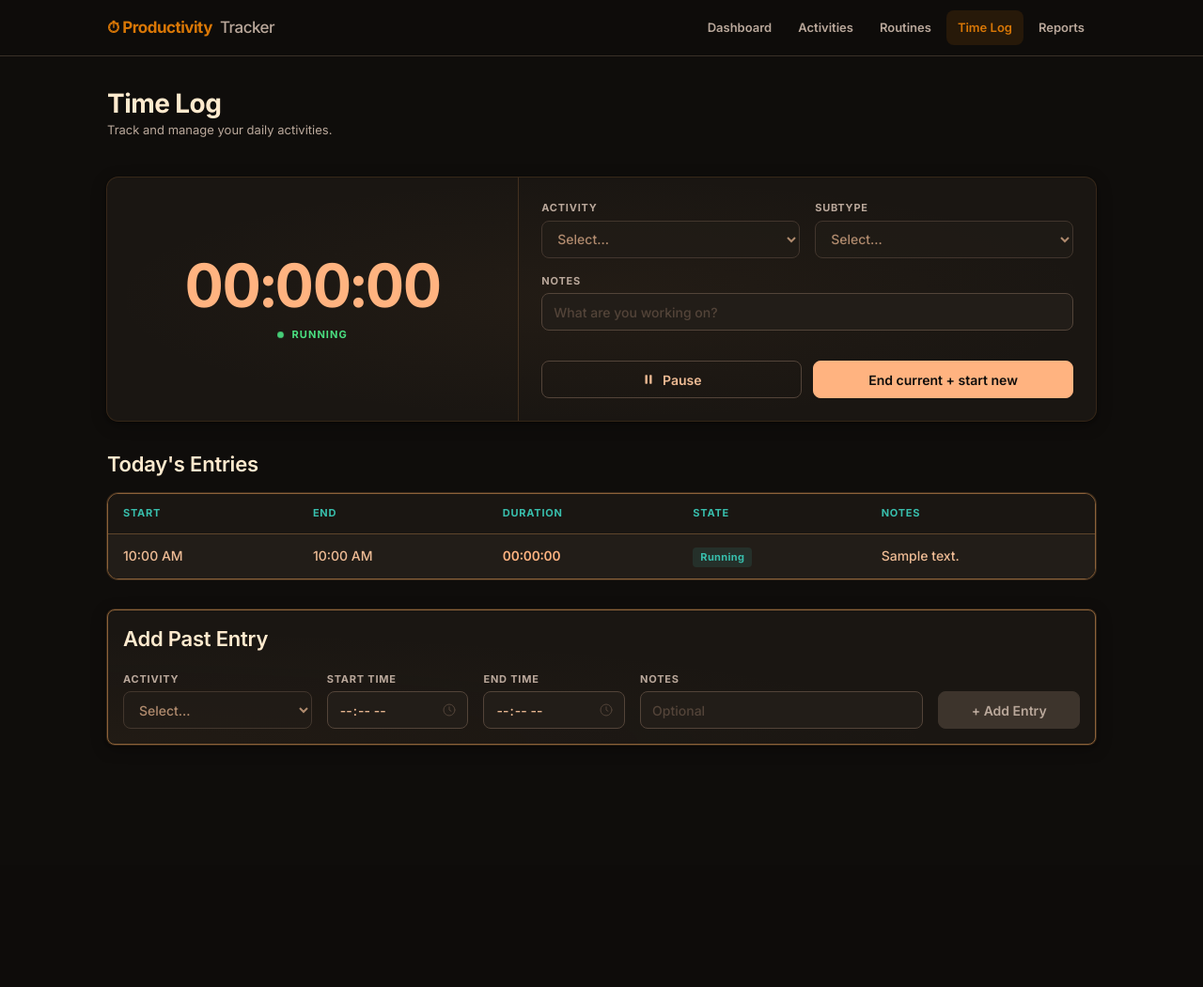
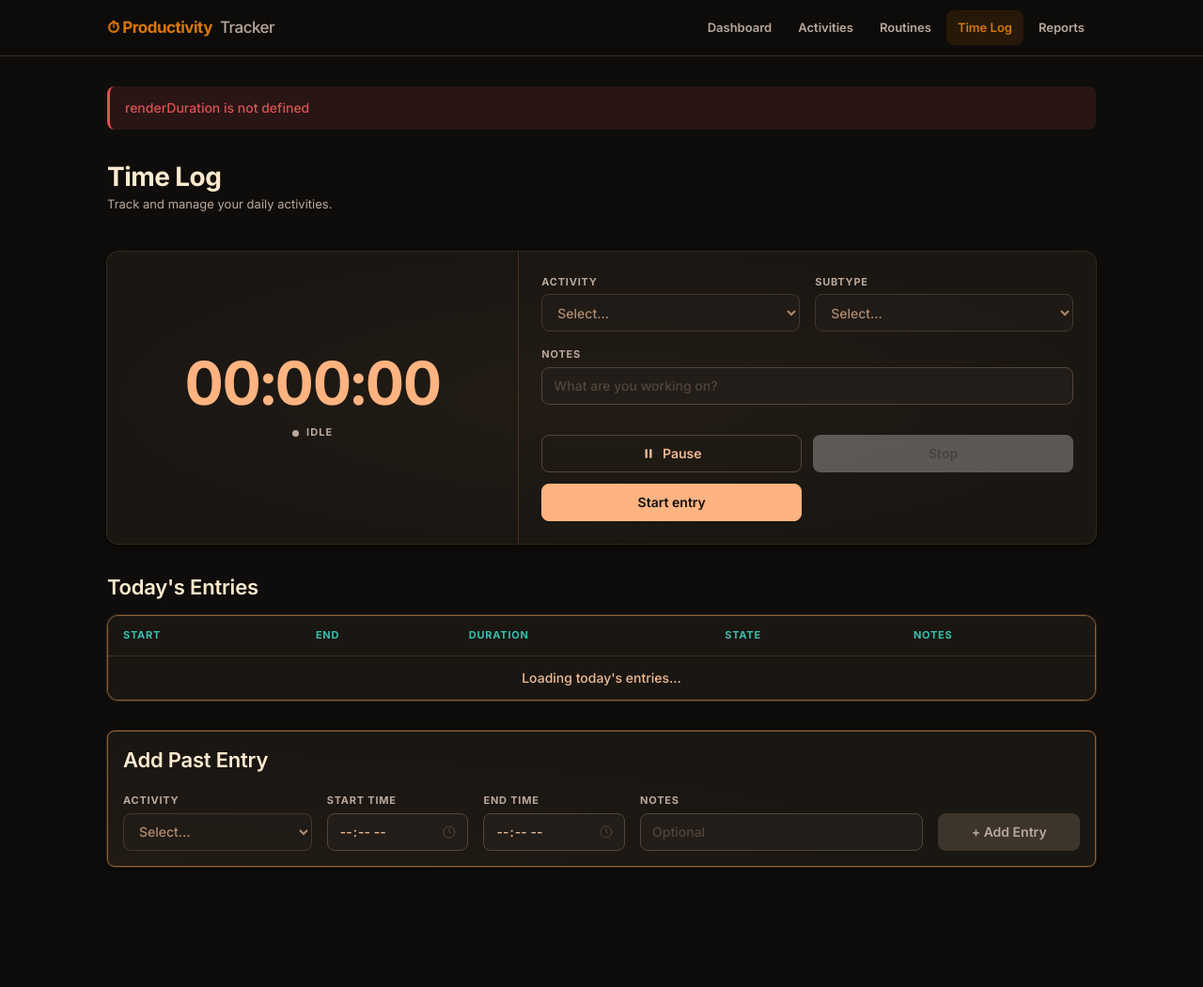
Before and after one commit to TahmeedBD/productivity-app-cse-311, a PHP site: page /time_logger.php in a window 1280 px wide. Shown: the whole page at 94% size. Before the commit the page ends 794 px from the top, so only its background shows below. Run offline with PHP 8.4, Linux system fonts and the light colour scheme; the visitor is signed in with stand-in values (Sample User, id 1); tables that the repository leaves empty hold one stand-in row (values such as "Sample post"); data that the repository does not hold is empty; some libraries are stand-ins or nearby versions.

Commit message:
feat: wire end entry and add past entry to HTTP endpoints

```diff
--- a/public/js/main.js
+++ b/public/js/main.js
@@ -289,10 +289,11 @@ function renderCurrentEntry(entries) {
 		setButtonText('#time-entry-start-button', 'Start entry');
 		renderCurrentEntryState('Idle', false);
 
-		return;
+	const stopButton = document.querySelector('#time-entry-stop-button');
+	if (stopButton) {
+		stopButton.disabled = true;
 	}
 
-	const renderDuration = () => {
 		setElementText('#current-entry-duration', formatEntryDuration(runningEntry));
 	};
 
@@ -307,6 +308,11 @@ function renderCurrentEntry(entries) {
 	setFieldValue('#time-entry-notes', '');
 	setButtonText('#time-entry-start-button', 'End current + start new');
 	renderCurrentEntryState('Running', true);
+
+	const stopButton = document.querySelector('#time-entry-stop-button');
+	if (stopButton) {
+		stopButton.disabled = false;
+	}
 }
 
 function renderDailyLog(dailyLog) {
@@ -370,6 +376,76 @@ function bindTimeLogPage() {
 		});
 	}
 
+	const stopButton = document.querySelector('#time-entry-stop-button');
+
+	if (stopButton) {
+		stopButton.addEventListener('click', async () => {
+			clearTimeLogMessage();
+			setButtonLoading(stopButton, true, 'Stopping...');
+
+			try {
+				await fetchJson('/time-entries/end.php', {
+					method: 'POST',
+					headers: { 'Content-Type': 'application/json' },
+					body: JSON.stringify({}),
+				});
+
+				await loadTimeLogPage();
+				clearTimeLogMessage();
+			} catch (error) {
+				const message =
+					error instanceof Error
+						? error.message
+						: 'Unable to stop the entry right now.';
+				showTimeLogMessage(message, 'danger');
+			} finally {
+				setButtonLoading(stopButton, false, 'Stopping...');
+			}
+		});
+	}
+
+	const addPastForm = document.querySelector('#time-log-add-form');
+	const addPastButton = document.querySelector('#past-entry-add-button');
+
+	if (addPastForm) {
+		addPastForm.addEventListener('submit', async (event) => {
+			event.preventDefault();
+			clearTimeLogMessage();
+			setButtonLoading(addPastButton, true, 'Adding...');
+
+			try {
+				const startRaw = document.querySelector('#past-entry-start')?.value ?? '';
+				const endRaw   = document.querySelector('#past-entry-end')?.value ?? '';
+				const notes    = document.querySelector('#past-entry-notes')?.value.trim() ?? '';
+
+				// <input type="time"> returns "HH:MM" — append ":00" for the API
+				const toHHMMSS = (v) => (v.length === 5 ? `${v}:00` : v);
+
+				await fetchJson('/time-entries/add.php', {
+					method: 'POST',
+					headers: { 'Content-Type': 'application/json' },
+					body: JSON.stringify({
+						start: toHHMMSS(startRaw),
+						end:   toHHMMSS(endRaw),
+						...(notes ? { notes } : {}),
+					}),
+				});
+
+				addPastForm.reset();
+				await loadTimeLogPage();
+				clearTimeLogMessage();
+			} catch (error) {
+				const message =
+					error instanceof Error
+						? error.message
+						: 'Unable to add the entry right now.';
+				showTimeLogMessage(message, 'danger');
+			} finally {
+				setButtonLoading(addPastButton, false, 'Adding...');
+			}
+		});
+	}
+
 	void loadTimeLogPage().catch((error) => {
 		const message =
 			error instanceof Error
--- a/public/time_logger.php
+++ b/public/time_logger.php
@@ -51,6 +51,9 @@ require_once 'header.php';
                             <svg width="14" height="14" viewBox="0 0 24 24" fill="currentColor" aria-hidden="true"><rect x="6" y="4" width="4" height="16" rx="1"/><rect x="14" y="4" width="4" height="16" rx="1"/></svg>
                             Pause
                         </button>
+                        <button id="time-entry-stop-button" type="button" class="btn time-log-stop-btn" disabled data-default-label="Stop">
+                            Stop
+                        </button>
                         <button id="time-entry-start-button" class="btn time-log-primary-action" type="submit" data-default-label="Start entry">
                             Start entry
                         </button>
@@ -88,7 +91,7 @@ require_once 'header.php';
     <section class="card card-sm card-featured time-log-add-card">
         <h2 class="text-h2 time-log-add-title">Add Past Entry</h2>
 
-        <form class="time-log-add-form" novalidate>
+        <form id="time-log-add-form" class="time-log-add-form" novalidate>
             <div class="form-group">
                 <label class="form-label" for="past-entry-activity">Activity</label>
                 <select id="past-entry-activity" class="select" disabled aria-disabled="true" title="Coming soon">
@@ -99,7 +102,7 @@ require_once 'header.php';
             <div class="form-group">
                 <label class="form-label" for="past-entry-start">Start Time</label>
                 <div class="time-log-input-icon-wrap">
-                    <input id="past-entry-start" class="input time-log-input-has-icon" type="time" disabled>
+                    <input id="past-entry-start" class="input time-log-input-has-icon" type="time">
                     <span class="time-log-input-icon" aria-hidden="true">
                         <svg width="16" height="16" viewBox="0 0 24 24" fill="none" stroke="currentColor" stroke-width="1.5" stroke-linecap="round" stroke-linejoin="round"><circle cx="12" cy="12" r="9"/><path d="M12 7v5l3 2"/></svg>
                     </span>
@@ -109,7 +112,7 @@ require_once 'header.php';
             <div class="form-group">
                 <label class="form-label" for="past-entry-end">End Time</label>
                 <div class="time-log-input-icon-wrap">
-                    <input id="past-entry-end" class="input time-log-input-has-icon" type="time" disabled>
+                    <input id="past-entry-end" class="input time-log-input-has-icon" type="time">
                     <span class="time-log-input-icon" aria-hidden="true">
                         <svg width="16" height="16" viewBox="0 0 24 24" fill="none" stroke="currentColor" stroke-width="1.5" stroke-linecap="round" stroke-linejoin="round"><circle cx="12" cy="12" r="9"/><path d="M12 7v5l3 2"/></svg>
                     </span>
@@ -118,11 +121,11 @@ require_once 'header.php';
 
             <div class="form-group time-log-add-notes">
                 <label class="form-label" for="past-entry-notes">Notes</label>
-                <input id="past-entry-notes" class="input" type="text" placeholder="Optional" disabled>
+                <input id="past-entry-notes" class="input" type="text" placeholder="Optional">
             </div>
 
             <div class="time-log-add-button-wrap">
-                <button class="btn time-log-add-button" type="button" disabled aria-disabled="true" title="Coming soon">
+                <button id="past-entry-add-button" class="btn time-log-add-button" type="submit" data-default-label="+ Add Entry">
                     + Add Entry
                 </button>
             </div>
```
Also changed, not shown: public/time-entries/add.php (added, +10 -0 lines), public/time-entries/end.php (added, +10 -0 lines).
